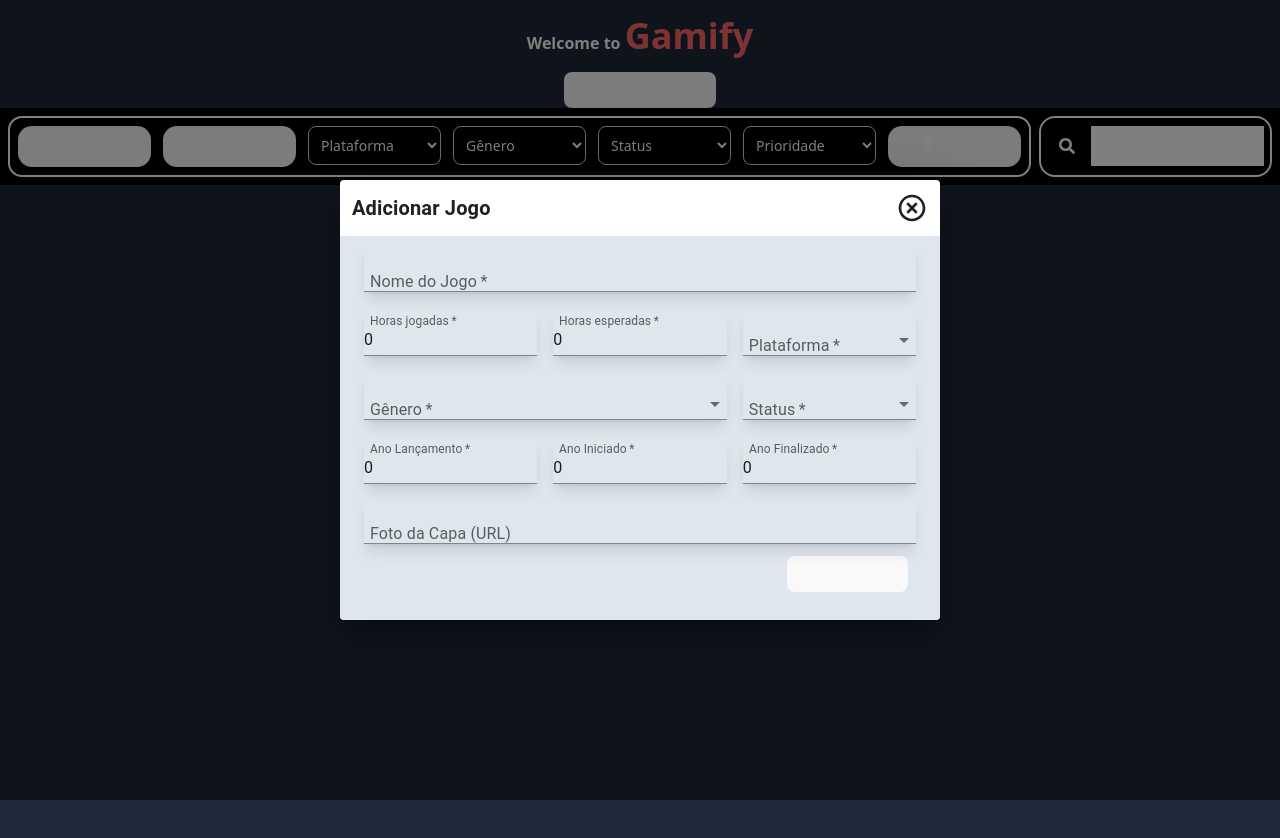
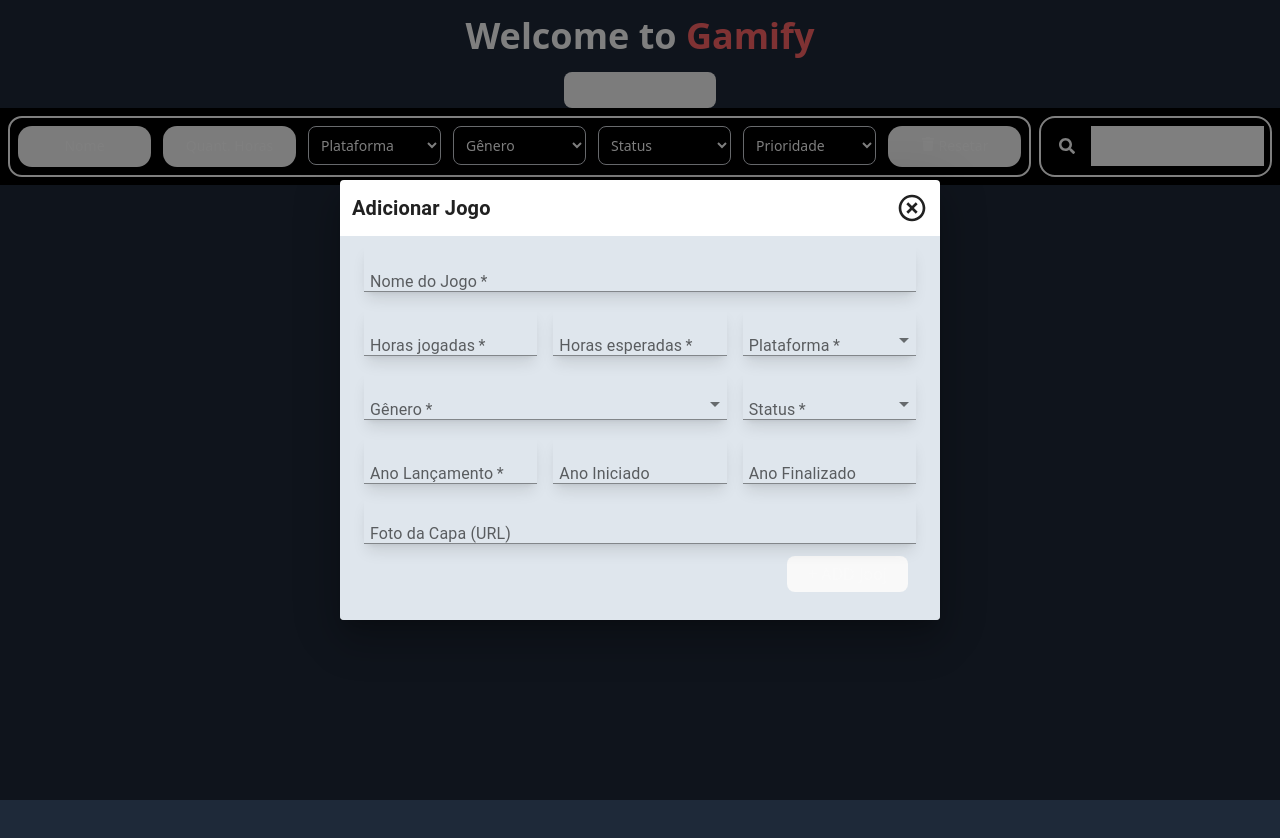
Before and after one commit to EuripedesSimoes/game-proj, a React (Vite) app in the folder front-end/: page / in a window 1280 px wide. Both pictures are taken after typing "Sample" into the empty fields and a click on the button "Adicionar Jogo". Shown: the top 838 px of the page. Built offline with nearby package versions, Linux system fonts and the light colour scheme; data requests are answered from the project's data file.

Commit message:
feature: Ajuste na parte dos filtros de gênero e outros;

```diff
--- a/front-end/src/App.tsx
+++ b/front-end/src/App.tsx
@@ -17,10 +17,9 @@
 import { useMemo, useState } from 'react'
 import AddGame from './components/formAddGame.tsx'
 import API from './services/gameApiServices.ts'
-import Modal from '@mui/material/Modal';
 import { Button } from "@/components/ui/button"
-import { Dialog, DialogActions, DialogContent, DialogContentText, DialogTitle, MenuItem } from '@mui/material';
-import TextField from '@mui/material/TextField';
+// import { Dialog, DialogActions, DialogContent, DialogContentText, DialogTitle, MenuItem } from '@mui/material';
+// import TextField from '@mui/material/TextField';
 import { Spinner } from "@/components/ui/spinner"
 import { useQueryClient } from '@tanstack/react-query';
 import AddGameModal from './components/modalAddJogo.tsx';
@@ -46,8 +45,8 @@
   const { data, isError, isFetching } = myGames()
   const queryClient = useQueryClient() // <--- novo
   const [filter, setFilter] = useState('')
+  const [selectedFilters, setSelectedFilters] = useState<Record<string, string>>({}) // estado com filtros por categoria
   const [btnFilter, setBtnFilter] = useState<number>()
-  const [selectedFilters, setSelectedFilters] = useState<Record<string, string>>({}) // estado com filtros por categoria
   const [nomeOuHora, setNomeOuHora] = useState<string>('Nome')
 
   const categoryToField: Record<string, string> = {
--- a/front-end/src/components/filtragem.tsx
+++ b/front-end/src/components/filtragem.tsx
@@ -33,7 +33,7 @@
 const filtrosSelect =
     [
         { categoria: 'Plataforma', opcoes: ['PC', 'Switch', 'PsVita', '3DS-Emulado', 'PSP-Emulado'] },
-        { categoria: 'Gênero', opcoes: ['Ação', 'Aventura', 'RPG', 'JRPG', 'Estratégia', 'Esportes', 'Puzzle', 'FPS', 'Soulslike', 'Corrida', 'Simulação'] },
+        { categoria: 'Gênero', opcoes: ['Ação', 'Aventura', 'RPG', 'JRPG', 'Estratégia', 'Esportes/Corrida', 'FPS', 'Soulslike', 'Metroidvania/Plataforma'] },
         { categoria: 'Status', opcoes: ['Finalizado', 'Jogando', 'Pausado', 'Abandonado', 'Não iniciado'] },
         { categoria: 'Prioridade', opcoes: ['Alta', 'Média', 'Baixa'] },
     ];
--- a/front-end/src/components/modalAddJogo.tsx
+++ b/front-end/src/components/modalAddJogo.tsx
@@ -1,12 +1,10 @@
 import { useState } from 'react'
-import Modal from '@mui/material/Modal';
 import { Button } from "@/components/ui/button"
 import { Dialog, DialogActions, DialogContent, DialogContentText, DialogTitle, MenuItem } from '@mui/material';
 import TextField from '@mui/material/TextField';
 import { useQueryClient } from '@tanstack/react-query';
 import API from '@/services/gameApiServices';
-import { Bold } from 'lucide-react';
-import { FaRegWindowClose } from 'react-icons/fa';
+// import { FaRegWindowClose } from 'react-icons/fa';
 import { RiCloseCircleLine } from "react-icons/ri";
 
 
@@ -63,23 +61,15 @@
             label: 'Pausado'
         },
         {
+            value: 'Abandonado', // add um icone de caveirinha
+            label: 'Abandonado'
+        },
+        {
             value: 'Não Iniciado',
             label: 'Não Iniciado'
-        },
-        {
-            value: 'Abandonado', // add um icone de caveirinha
-            label: 'Abandonado'
         }
     ]
     const allGenres = [
-        {
-            value: 'JRPG',
-            label: 'JRPG'
-        },
-        {
-            value: 'RPG',
-            label: 'RPG'
-        },
         {
             value: 'Ação',
             label: 'Ação'
@@ -89,53 +79,64 @@
             label: 'Aventura'
         },
         {
-            value: 'Metroidvania',
-            label: 'Metroidvania'
+            value: 'RPG',
+            label: 'RPG'
         },
         {
-            value: 'Plataforma',
-            label: 'Plataforma'
+            value: 'JRPG',
+            label: 'JRPG'
+        },
+        {
+            value: 'Estratégia',
+            label: 'Estratégia'
+        },
+        {
+            value: 'Esportes/Corrida',
+            label: 'Esportes/Corrida'
+        },
+        {
+            value: 'FPS',
+            label: 'FPS'
         },
         {
             value: 'Soulslike',
             label: 'Soulslike'
         },
         {
-            value: 'FPS',
-            label: 'FPS'
-        },
-
+            value: 'Metroidvania/Plataforma',
+            label: 'Metroidvania/Plataforma'
+        }
     ]
-
 
     const queryClient = useQueryClient() // <--- novo
 
     // PASSAR PARA O ARQUIVO formAddGame.tsx
     const [addjogo, setAddjogo] = useState<string>('')
-    const [hours_played, setHours_played] = useState<number>(0)
-    const [hours_expected, setHours_expected] = useState<number>(0)
+    const [hours_played, setHours_played] = useState<number>()
+    const [hours_expected, setHours_expected] = useState<number>()
     const [platform, setPlatform] = useState<string>('')
     const [genre, setGenre] = useState<string>('')
     // const [is_completed, setIs_completed] = useState<boolean>(false)
     const [status, setStatus] = useState<string>('')
-    const [release_year, setRelease_year] = useState<number>(0)
-    const [year_started, setYear_started] = useState<number>(0)
-    const [year_finished, setYear_finished] = useState<number>(0)
+    const [release_year, setRelease_year] = useState<number>()
+    const [year_started, setYear_started] = useState<number>()
+    const [year_finished, setYear_finished] = useState<number>()
     const [background_image, setBackground_image] = useState<string>('')
 
     // PASSAR PARA O ARQUIVO formAddGame.tsx
     async function enviarJogo(e?: React.MouseEvent<HTMLButtonElement>) {
+        e?.preventDefault();
         const payload: GamePayload2 = {
             name: addjogo, //'Octopath Traveler',
-            hours_played: hours_played, //86
-            hours_expected: hours_expected, //60,
+            hours_played: hours_played || 0, //86
+            hours_expected: hours_expected || 0, //60,
             platform: platform, //'Switch',   SELECT AQUI COM VÁRIAS OPÇÕES
             genre: genre, // 'JPRG',   SELECT AQUI COM VÁRIAS OPÇÕES
             //is_completed: is_completed , //false,
-            release_year: release_year, // 2017,
+            release_year: release_year || 0, // 2017,
             status: status, //'In Progress',
-            year_started: year_started, //2024,
-            year_finished: year_finished, //null,
+            year_started: year_started || 0, //2024,
+            year_finished: year_finished || 0, //null,
             background_image: background_image, //''
         }
         const jogoSalvo = await API.salvarJogo(payload)
@@ -174,12 +175,12 @@
 
     return (
         <div className='w-full h-full flex flex-col justify-center items-center'>
-            <h3 className='text-4lx p-4 text-white font-bold'>Welcome to <span className='font-bold text-4xl text-red-400'>Gamify</span></h3>
+            <h3 className='text-4xl p-4 text-white font-bold'>Welcome to <span className='font-bold text-4xl text-red-400'>Gamify</span></h3>
             <Button onClick={handleClickOpen}>Adicionar Jogo</Button>
 
             <Dialog open={open} onClose={handleClose}>
                 <DialogTitle sx={{ m: 0, p: 1.5, fontWeight: "bold" }} >
-                    <div className='flex justify-between items-center content-center'>
+                    <div className='flex justify-between items-centerr'>
                         Adicionar Jogo
                         <span onClick={handleClose} className='bg-none hover:cursor-pointer'>
                             <RiCloseCircleLine className='h-8 w-8  hover:size-10' />
@@ -252,7 +253,6 @@
                         </div>
 
                         <div className='grid grid-cols-3 gap-4 my-1'>
-
                             <TextField
                                 className='shadow-lg col-span-2'
                                 // className='shadow-lg '
@@ -294,7 +294,6 @@
                                 )
                                 )}
                             </TextField>
-
                         </div>
 
                         <div className='grid grid-cols-3 gap-4'>
@@ -313,7 +312,6 @@
                             <TextField
                                 className='shadow-lg'
                                 // autoFocus
-                                required
                                 margin="dense"
                                 id="year_started"
                                 name="year_started"
@@ -325,7 +323,6 @@
                             <TextField
                                 className='shadow-lg'
                                 // autoFocus
-                                required
                                 margin="dense"
                                 id="year_finished"
                                 name="year_finished"
@@ -335,6 +332,7 @@
                                 value={year_finished} onChange={(e) => { setYear_finished(parseInt(e.target.value)) }}
                             />
                         </div>
+
                         <TextField
                             className='shadow-lg'
                             margin="dense"
--- a/front-end/src/helpers/fetchingGameData.ts
+++ b/front-end/src/helpers/fetchingGameData.ts
@@ -20,6 +20,5 @@
         queryKey: ['meu joojs'],
         queryFn: API.fetchMyGames,
         refetchOnWindowFocus: false,
-        gcTime: 1000 * 60 * 5,
     })
 }
```
Also changed, not shown: front-end/src/helpers/funcoes.ts (added).
